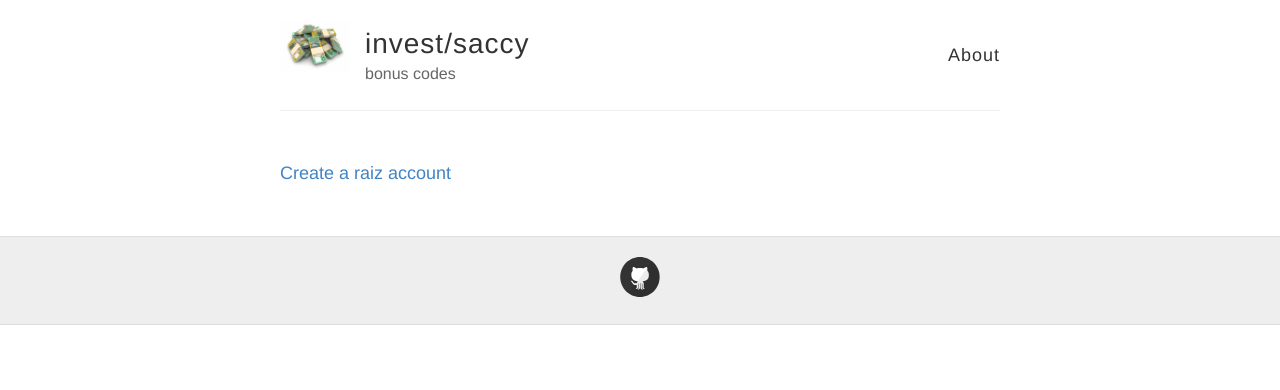
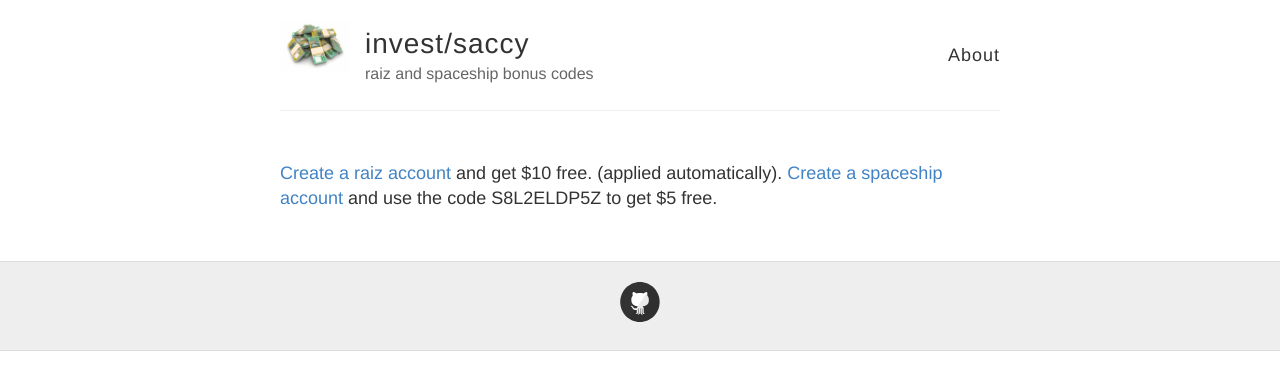
Before and after one commit to saccy/saccy.github.io, a Jekyll site: the page built from index.md, in a window 1280 px wide. Shown: the top 390 px of the page. Built offline with Jekyll 4.4.1, drawn with Linux system fonts in a browser that asks for light colours.

Commit message:
updating layout

```diff
--- a/_config.yml
+++ b/_config.yml
@@ -6,7 +6,7 @@
 name: invest/saccy
 
 # Short bio or description (displayed in the header)
-description: bonus codes
+description: raiz and spaceship bonus codes
 
 # URL of your avatar or profile pic (you could use your GitHub profile pic)
 avatar: https://raw.githubusercontent.com/saccy/saccy.github.io/master/images/avatar.png
--- a/_layouts/default.html
+++ b/_layouts/default.html
@@ -35,10 +35,8 @@
 
     <div id="main" role="main" class="container">
       <!-- {{ content }} -->
-      <a href="https://app.raizinvest.com.au/invite/WBF2JT">Create a raiz account</a>
-      <!-- <p> </p>[Create a raiz account](https://app.raizinvest.com.au/invite/WBF2JT) and get $10. The bonus code will be applied automatically. -->
-
-      <!-- [Create a spaceship account](http://spaceshipinvest.com.au/refer) and use code S8L2ELDP5Z for an extra $5. -->
+      <a href="https://app.raizinvest.com.au/invite/WBF2JT">Create a raiz account</a> and get $10 free. (applied automatically).
+      <a href="http://spaceshipinvest.com.au/refer">Create a spaceship account</a> and use the code S8L2ELDP5Z to get $5 free.
     </div>
 
     <div class="wrapper-footer">
--- a/index.html
+++ b/index.html
@@ -12,7 +12,6 @@
         {{ post.excerpt }}
       </div>
 
-      <!-- <a href="{{ site.baseurl }}{{ post.url }}" class="read-more">Read More</a> -->
     </article>
   {% endfor %}
 </div>
```
